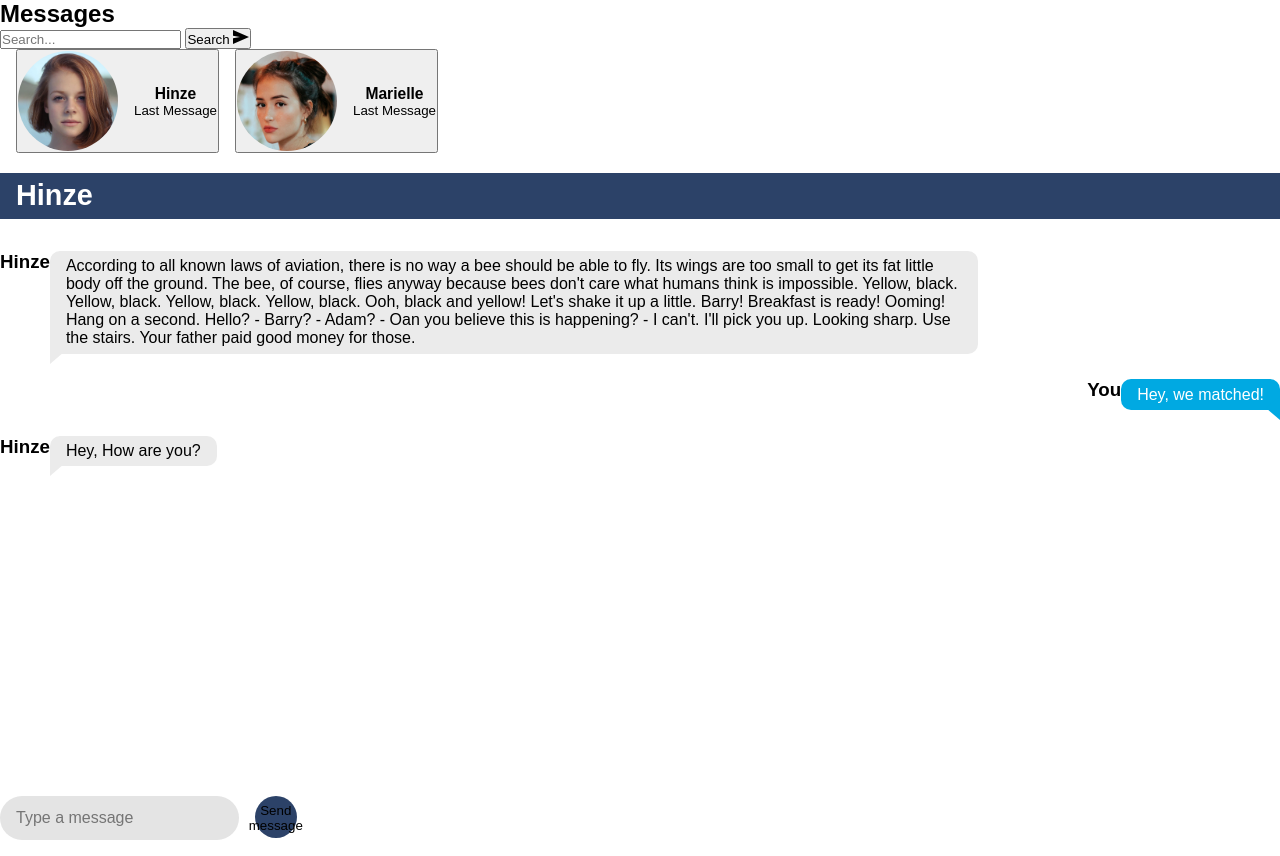
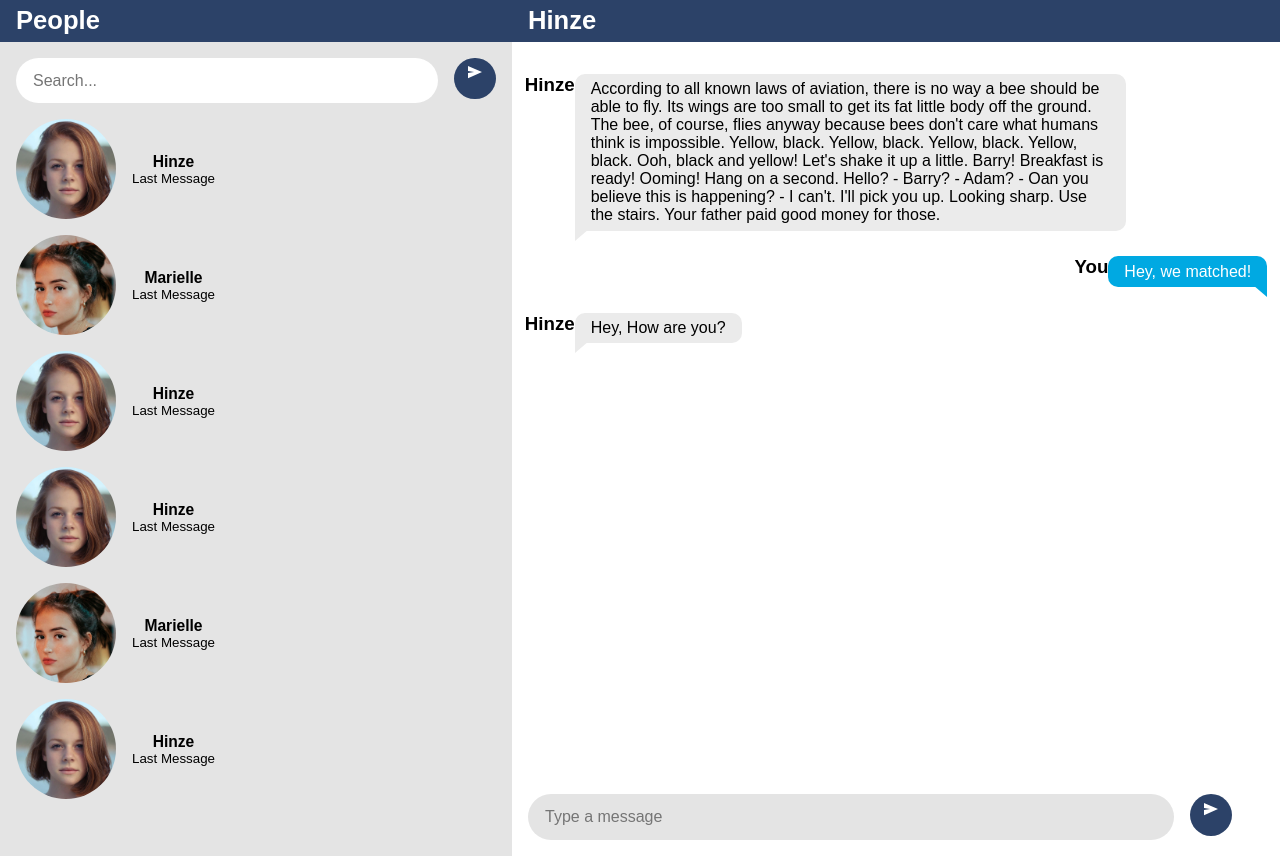
Before and after one commit to Vuurvos1/datingAppFeature, a web app: file staticSite/index2.html in a window 1280 px wide. Run offline with its HTML, style and script files only (its server is not run), Linux system fonts and the light colour scheme.

Commit message:
more work on v2 of html and css

```diff
--- a/staticSite/css/style2.css
+++ b/staticSite/css/style2.css
@@ -9,155 +9,131 @@
     --lightGray2: #E4E4E4;
     --lightBlue: #00A9E2;
     --darkBlue: #2C4268;
+    --red: #E63946;
 
     font-family: sans-serif;
 }
 
-h1 {
-    font-style: normal;
-    font-weight: bold;
-    color: white;
-    font-size: 1.8rem;
+
+/* Defealt form styles */
+.textfield {
+    box-sizing: border-box;
+    padding: .8rem 1rem;
+    background-color: var(--lightGray2);
+    border-radius: 1000px;
+    font-size: 1rem;
+    height: auto;
+    border: none;
+    outline: none;
+    border: 1px solid transparent;
+}
+
+.textfield:active, .textfield:focus {
+    border-color: 1px solid var(--darkBlue);
+}
+
+.submitIconButton {
+    display: flex;
+    justify-content: center;
+
+    width: 2.6rem;
+    height: 2.6rem;
+
+    margin-left: 1rem;
+    padding: .4rem .8rem;
+    background-color: var(--darkBlue);
+    border: none;
+    border-radius: 1000px;
+    cursor: pointer;
+    border: 1px solid transparent;
+
+    font-size: 0;
+}
+
+.submitIconButton svg {
+    fill: var(--white);
+}
+
+button {
+    cursor: pointer;
 }
 
 
 /* Style header*/
+header {
+    grid-area: header;
+}
 
-header nav .userChats {
+header nav h2 {
+    background-color: var(--darkBlue);
+    padding: .4rem 1rem;
+    color: var(--white);
+
+    font-size: 1.6rem;
+    font-weight: 600;
+    font-style: normal;
+}
+
+nav {
+    background-color: var(--lightGray2);
+    padding-bottom: 1rem ;
+}
+
+nav #profileSearchbar {
+    display: flex;
+    margin: 1rem;
+}
+
+nav #profileSearchbar input[type=text] {
+    width: 100%;
+    background-color: var(--white);
+}
+
+nav #profileSearchbar svg {
+    fill: var(--white);
+}
+
+nav .userChats {
     display: flex;
     overflow-x: scroll;
+    margin: 0 1rem 1rem 1rem;
 }
 
-header nav .userChats .profile {
+nav .userChats .profile {
     display: flex;
     align-items: center;
+    margin-right: 1rem;
 
-    margin-left: 1rem;
+    background: none ;
+    border: none;
 }
 
-header nav .userChats .profile img {
+nav .userChats .profile img {
     max-height: 100px;
     margin-right: 1rem;
     border-radius: 1000px;
 }
 
 
+/* Style main */
+main {
+    grid-area: main;
+}
 
 main h1 {
     background-color: var(--darkBlue);
     padding: .4rem 1rem;
     color: var(--white);
-}
 
-/* header {
-    z-index: 5;
-    position: fixed;
-    height: 3rem;
-    top: 0;
-    left: 0;
-
-    display: flex;
-    align-items: center;
-    width: 100vw;
-
-    background-color: var(--darkBlue);
-    padding: 0 1.2rem;
-
-    grid-area: header;
-
-    box-shadow: 0px 4px 4px rgba(0, 0, 0, 0.25);
-}
-
-header a {
-    display: flex;
-    align-items: center;
-}
-
-header svg {
-    height: 1.4rem;
-    width: auto;
-    fill: var(--white);
-
-    margin-right: 2rem;
+    font-weight: 600;
+    font-style: normal;
+    font-size: 1.6rem;
 }
 
 
-main {
-    position: absolute;
-    width: 100vw;
-    bottom: 0;
-    left: 0;
-} */
-
-/* Style sidebar */
-/* main #profiles {
-    z-index: 5;
-    position: fixed;
-    top: 0;
-    left: 0;
-
-    transform: translateX(-120%);
-
-    height: 100vh;
-    width: 80vw;
-
-    background-color: var(--lightGray2);
-
-    transition: transform .4s ease-out;
-}
-
-main #profiles.active {
-    transform: translateX(0);
-}
-
-#profiles #sideSearchbar {
-    display: flex;
-    align-items: center;
-    height: 3rem;
-
-    background-color: var(--darkBlue);
-    border-right: 2px solid var(--darkBlue);
-}
-
-#profiles input[type=text] {
-    box-sizing: border-box;
-    background-image: url('../img/searchIcon.svg');
-    background-size: 1rem;
-    background-position: .8rem 7px;
-    background-repeat: no-repeat;
-
-    border: none;
-    border-radius: 100px;
-    font-size: 1rem;
-    margin: 0 1rem;
-    padding: .4rem 1rem .4rem 2rem;
-}
-
-
-
-#profiles h2 {
-    margin: 1.4rem 0 1rem 1rem;
-}
-
-#profiles .profile {
-    display: flex;
-    align-items: center;
-
-    margin: 0 0 1.6rem 2rem ;
-}
-
-aside .profile img {
-    width: 6rem;
-    height: auto;
-    margin-right: 2rem;
-
-    border-radius: 50%;
-} */
-
 /* Style messages*/
-/* #messages {
+#messages {
     margin: 0 .8rem 4rem .8rem;
-    grid-area: chatMessages;
 
     overflow-y: auto;
     max-height: calc(100vh - 8rem);
@@ -175,8 +151,10 @@ aside .profile img {
 #messages::-webkit-scrollbar-thumb {
     background-color: var(--lightGray2);
     border-radius: 2rem;
-} */
+}
 
+
+/* Style send and recieve messages*/
 .message {
     display: flex;
 }
@@ -198,7 +176,6 @@ aside .profile img {
 
     font-size: 1rem;
 }
-
 
 .messageRecieve p {
     background-color: var(--lightGray);
@@ -255,123 +232,64 @@ aside .profile img {
 
     display: flex;
 
-    max-width: 100vw;
-    margin-bottom: 1rem;
-
-    /* grid-area: sendMessage; */
-}
-
-main #messageForm form {
-    max-width: 100vw;
-    display: flex;
-
-    margin: 0 .6rem 0 .6rem;
-
-    flex-direction: row;
-    align-items: center;
+    width: 100%;
+    margin: 0 1rem 1rem 1rem;
 }
 
 main #messageForm input[type=text] {
-    background-color: var(--lightGray2);
-    padding: .8rem 1rem;
-    border-radius: 1000px;
-    font-size: 1rem;
-    border: none;
-    margin-right: 1rem;
-    /* width: 100%; */
+    width: calc(100% - 7.6rem);
 }
-
-main #messageForm button {
-    border-radius: 1000px;
-    width: 2.6rem;
-    height: 2.6rem;
-
-    padding: .4rem .8rem;
-    background-color: var(--darkBlue);
-    border: none;
-    cursor: pointer;
-
-    display: flex;
-    justify-content: center;
-}
-
-main #messageForm button svg {
-    height: 1rem;
-    width: auto;
-    fill: var(--white);
-}
-
 
 
 /* Medium devices (landscape tablets, 768px and up) */
 @media screen and (min-width: 48rem) {
-    /* header {
-        box-sizing: border-box;
-        position: initial;
-        width: auto;
-        margin: 0 auto;
-        padding-left: calc(40% + 2rem);
-        max-width: 64rem;
-    }
 
-    main #profiles {
-        transform: translateX(0);
-        width: initial;
-
-        position: initial;
-        height: initial;
-        width: initial;
-
-        background-color: var(--lightGray2);
-    }
-
-    #messages {
-        align-self: end;
-        margin-bottom: 1.4rem;
-    }
-
-
-    #messageForm {
-        position: initial;
-        bottom: 0;
-        left: 0;
-
-        width: 100%;
-
-        grid-area: sendMessage;
-    }
-
-    main #profiles {
-        grid-area: profiles;
-    }
-
-    main .wrapper {
-        height: 100vh;
-
-        display: grid;
-        grid-template-columns: 40% 60%;
-        grid-template-rows: 3rem auto 4rem;
-        grid-template-areas:
-            "profiles header"
-            "profiles chatMessages"
-            "profiles sendMessage";
-    }
-
-    .wrapper {
-        max-width: 64rem;
-        margin: 0 auto;
-    } */
 }
 
 
 /* Large devices (laptops/desktops, 1024px and up) */
 @media screen and (min-width: 64rem) {
-    /* header {
-        max-width: 96rem;
-        padding-left: 40rem;
+    .layoutGrid {
+        display: grid;
+
+        grid-template-columns: 40% 60%;
+        grid-template-rows: auto;
+        grid-template-areas:
+        "header main";
     }
 
-    .wrapper {
-        max-width: 96rem;
-    } */
+    nav {
+        min-height: 100vh;
+        padding-bottom: 0;
+    }
+
+    nav .userChats {
+        flex-direction: column;
+        max-height: 80vh;
+        overflow-y: scroll;
+        overflow-x: initial;
+    }
+
+    nav .userChats .profile {
+        margin-bottom: 1rem;
+    }
+
+    #chat {
+        min-height: 100vh;
+        position: relative;
+    }
+
+    #messageForm {
+        box-sizing: border-box;
+        position: absolute;
+        bottom: 0;
+        left: 0;
+
+        margin: 0 0 1rem 0;
+        padding: 0 1rem;
+    }
+
+    main #messageForm input[type=text] {
+        width: calc(100% - 5.6rem);
+    }
 }
--- a/staticSite/index2.html
+++ b/staticSite/index2.html
@@ -9,14 +9,15 @@
 </head>
 
 <body>
+    <div class="layoutGrid">
         <header>
             <nav>
-            <h2>Messages</h2>
+                <h2>People</h2>
 
-            <form id="sideSearchbar" action="">
-                <input type="text" id="search" name="search" placeholder="Search...">
+                <form id="profileSearchbar" action="">
+                    <input type="text" class="textfield" id="search" name="search" placeholder="Search...">
 
-                <button type="submit"> Search
+                    <button class="submitIconButton" type="submit"> Search
                         <svg width="16" height="14" viewBox="0 0 16 14" xmlns="http://www.w3.org/2000/svg">
                             <path d="M0.00760713 0L0 5.79311L6.98413 7L0 8.20687L0.00760713 14L16 7L0.00760713 0Z" />
                         </svg>
@@ -43,19 +44,51 @@
                             <p>Last Message</p>
                         </div>
                     </button>
+
+                    <button class="profile">
+                        <img srcset="img/profilePicture1x256.jpg 480w,
+                            img/profilePicture1x512.jpg 800w" sizes="(max-width: 600px) 480px,
+            800px" src="img/profilePicture1x512.jpg" alt="Profile picture of Hinze">
+                        <div>
+                            <h3>Hinze</h3>
+                            <p>Last Message</p>
+                        </div>
+                    </button>
+
+                    <button class="profile">
+                        <img srcset="img/profilePicture1x256.jpg 480w,
+                            img/profilePicture1x512.jpg 800w" sizes="(max-width: 600px) 480px,
+            800px" src="img/profilePicture1x512.jpg" alt="Profile picture of Hinze">
+                        <div>
+                            <h3>Hinze</h3>
+                            <p>Last Message</p>
+                        </div>
+                    </button>
+
+                    <button class="profile">
+                        <img srcset="img/profilePicture2x256.jpg 480w,
+                            img/profilePicture2x512.jpg 800w" sizes="(max-width: 600px) 480px,
+            800px" src="img/profilePicture2x512.jpg" alt="Profile picture of Marielle">
+                        <div>
+                            <h3>Marielle</h3>
+                            <p>Last Message</p>
+                        </div>
+                    </button>
+
+                    <button class="profile">
+                        <img srcset="img/profilePicture1x256.jpg 480w,
+                            img/profilePicture1x512.jpg 800w" sizes="(max-width: 600px) 480px,
+            800px" src="img/profilePicture1x512.jpg" alt="Profile picture of Hinze">
+                        <div>
+                            <h3>Hinze</h3>
+                            <p>Last Message</p>
+                        </div>
+                    </button>
                 </div>
             </nav>
-
-        <a href="#">
-            <svg width="16" height="16" fill="none" xmlns="http://www.w3.org/2000/svg">
-                <path
-                    d="M15.1 9.255l.026-.006H4.419l3.366 3.373a.876.876 0 01.255.622c0 .234-.09.456-.255.621l-.524.524a.868.868 0 01-.618.256.868.868 0 01-.618-.255L.255 8.62A.867.867 0 010 8c0-.235.09-.455.255-.62l5.77-5.77a.868.868 0 01.618-.255c.234 0 .453.09.618.255l.524.524a.867.867 0 01.255.618.84.84 0 01-.255.607L4.38 6.751h10.732c.482 0 .887.416.887.898v.74c0 .483-.417.866-.9.866z" />
-            </svg>
-        </a>
         </header>
 
-    <main>
-        <div class="wrapper">
+        <main id="chat">
             <h1>Hinze</h1>
 
             <section id="messages">
@@ -90,16 +123,17 @@
             </section>
 
             <form id="messageForm" id="messageForm" action="">
-                <input type="text" id="message" name="message" placeholder="Type a message">
-                <button type="submit"> Send message
+                <input type="text" class="textfield" id="message" name="message" placeholder="Type a message">
+                <button class="submitIconButton" type="submit"> Send message
                     <svg width="16" height="14" viewBox="0 0 16 14" xmlns="http://www.w3.org/2000/svg">
                         <path d="M0.00760713 0L0 5.79311L6.98413 7L0 8.20687L0.00760713 14L16 7L0.00760713 0Z" />
                     </svg>
                 </button>
             </form>
+
+        </main>
     </div>
 
-    </main>
 
     <!-- <script src="js/script.js"></script> -->
 </body>
```
Also changed, not shown: staticSite/js/script2.js (added, +37 -0 lines). Lines whose indentation alone changed are shown as unchanged.
